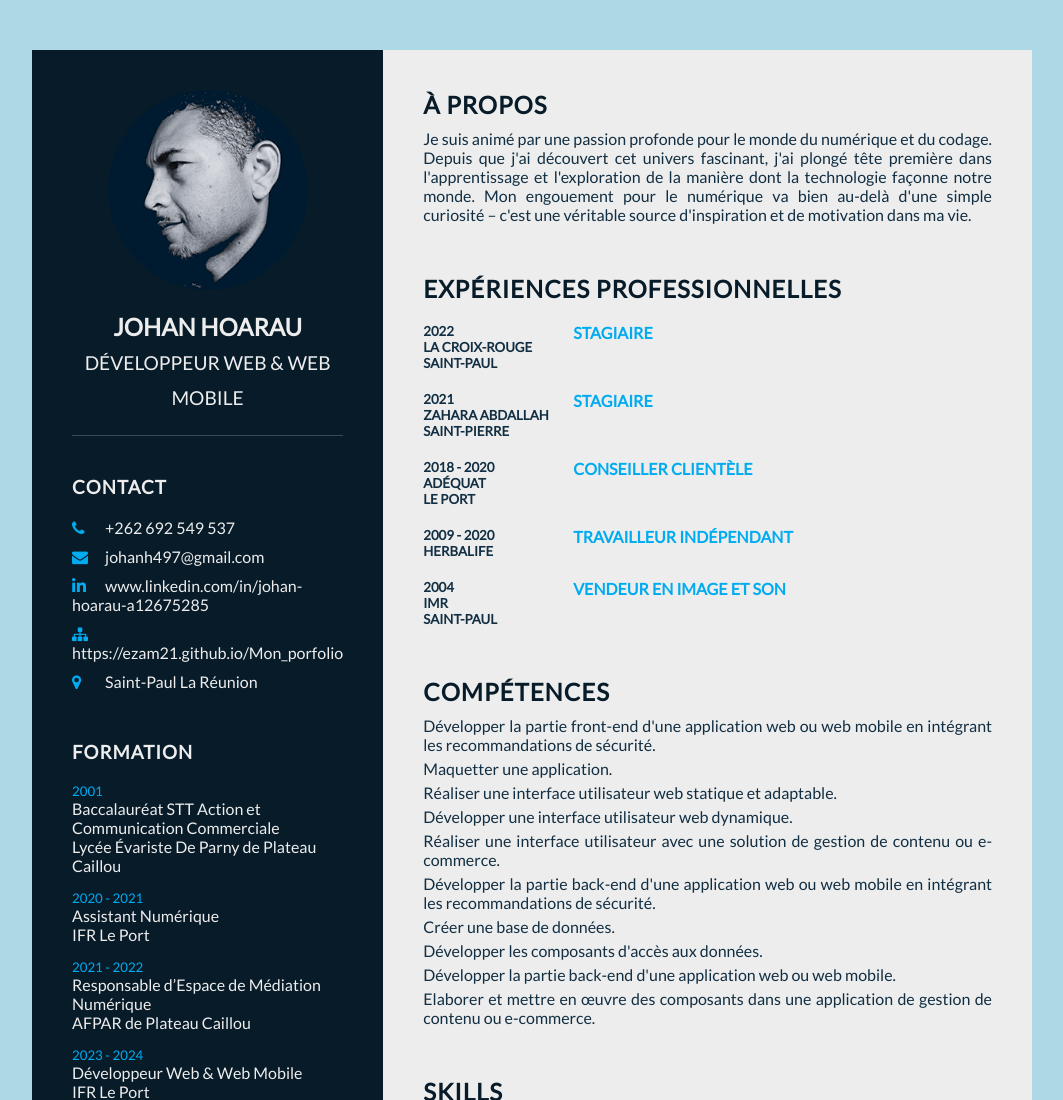
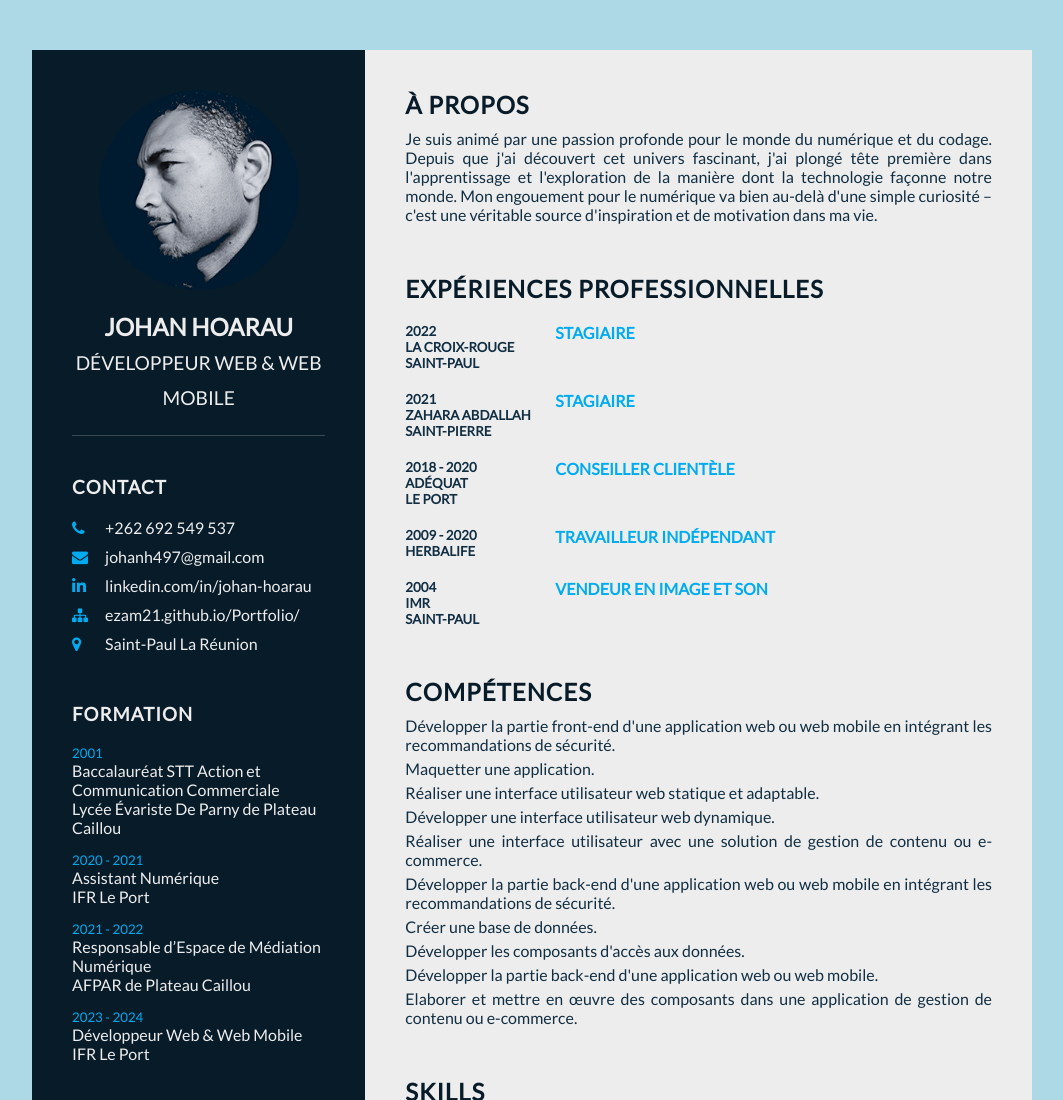
Before and after one commit to EZAM21/CV, a plain HTML site: page index.html in a window 1280 px wide. Shown: the top 1100 px of the page, without its empty margins (108-1171 px from the left). Drawn offline with Linux system fonts and the light colour scheme.

Commit message:
Update index.html

```diff
--- a/index.html
+++ b/index.html
@@ -36,14 +36,14 @@
                                         <span class="text">johanh497@gmail.com</span>
                                 </li>
 
-                                <li>
+                               <li>
                                         <span class="icon"><i class="fa fa-linkedin" aria-hidden="true"></i></span>
-                                        <span class="text"><a href="www.linkedin.com/in/johan-hoarau-a12675285">www.linkedin.com/in/johan-hoarau-a12675285</a></span>
+                                        <span class="text"><a href="www.linkedin.com/in/johan-hoarau-a12675285">linkedin.com/in/johan-hoarau</a></span>
                                 </li>
 
                                 <li>
                                         <span class="icon"><i class="fa fa-sitemap" aria-hidden="true"></i></span>
-                                        <span class="text"><a href="https://ezam21.github.io/Mon_porfolio/">https://ezam21.github.io/Mon_porfolio</a></span>
+                                        <span class="text"><a href="https://ezam21.github.io/Portfolio/">ezam21.github.io/Portfolio/</a></span>
                                 </li>
 
                                 <!-- <li>
```
